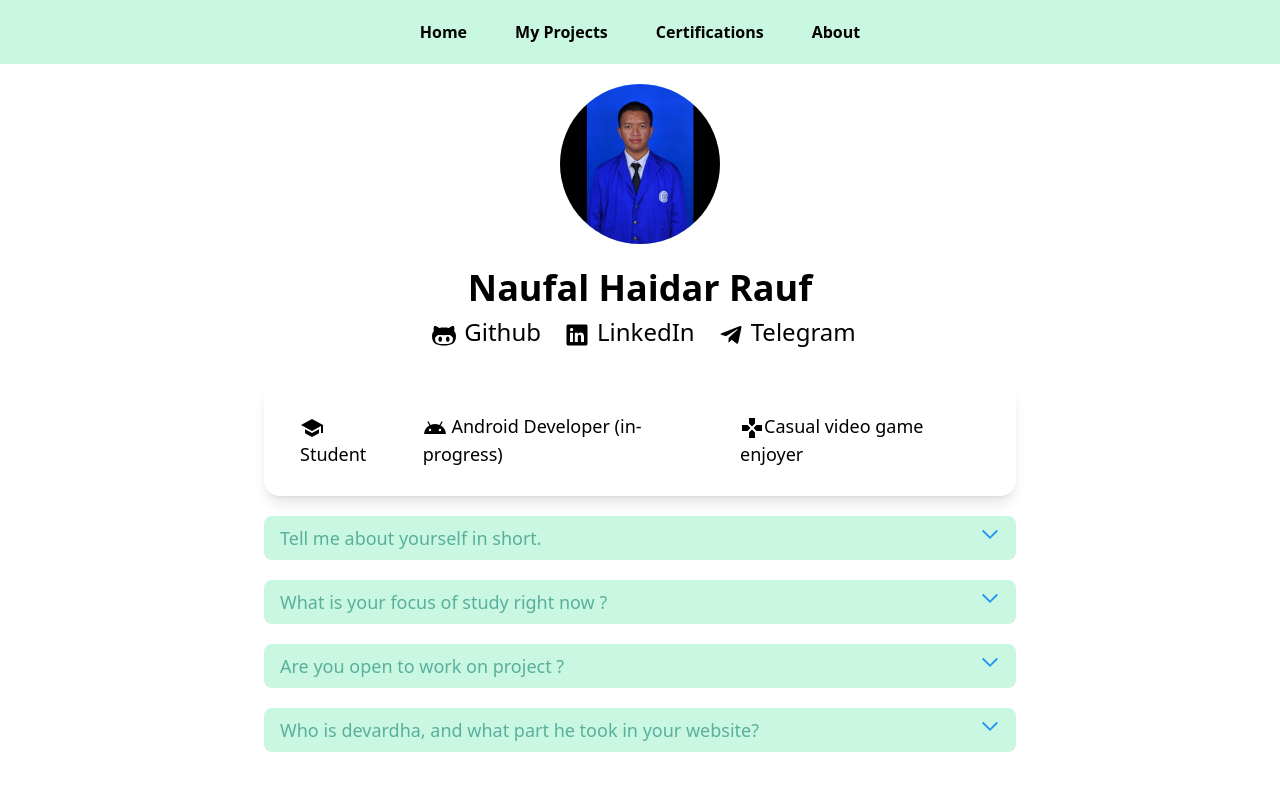
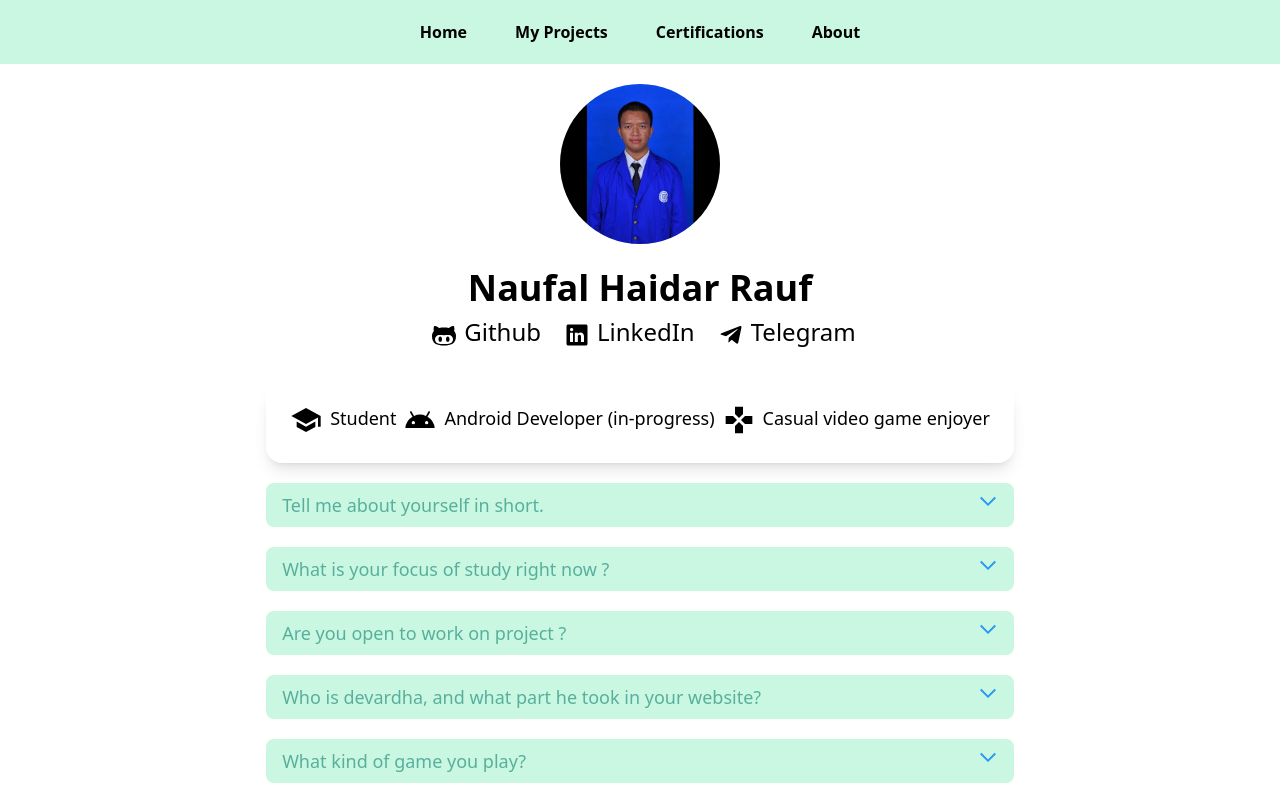
Before and after one commit to naufalHaidar12342/kanalgame-nextjs, a Next.js app: page /about-me in a window 1280 px wide. Shown: the top 800 px of the page. Built offline with nearby package versions, Linux system fonts and the light colour scheme.

Commit message:
merapikan tampilan tiap post pada index

```diff
--- a/components/PostCreatedDate.jsx
+++ b/components/PostCreatedDate.jsx
@@ -4,11 +4,13 @@ import { IoCalendarNumberSharp } from "react-icons/io5";
 export default function PostCreatedDate({ posts }) {
 	const formattedDatePattern = "dd MMMM yyyy HH:mm OOOO";
 	return (
-		<h4 className="font-light text-lg my-auto font-mono">
-			<IoCalendarNumberSharp className="inline-block mr-2 w-6 h-6" />
-			{format(new Date(posts.createdAt), formattedDatePattern, {
-				locale: id,
-			})}
-		</h4>
+		<div className="mt-2 items-center">
+			<h4 className="text-md">
+				<IoCalendarNumberSharp className="inline-block mr-2 w-6 h-6" />
+				{format(new Date(posts.createdAt), formattedDatePattern, {
+					locale: id,
+				})}
+			</h4>
+		</div>
 	);
 }
--- /dev/null
+++ b/components/TabsNavigation.jsx
@@ -0,0 +1,22 @@
+import { Tab } from "@headlessui/react";
+import { useState } from "react";
+import Link from "next/link";
+import listOfMenu from "../data/list-of-menu.json";
+export default function TabsNavigation() {
+	return (
+		<div className="w-full h-16 fixed top-0">
+			<Tab.Group as={"div"}>
+				<Tab.List as="div">
+					{listOfMenu.map((menuName, menuNameIndex) => {
+						<Tab as="div" key={menuNameIndex}>
+							<Link href={menuName.path} passHref={true}>
+								<a>{menuName.label}</a>
+							</Link>
+						</Tab>;
+					})}
+				</Tab.List>
+			</Tab.Group>
+			<nav className=""></nav>
+		</div>
+	);
+}
--- a/data/list-of-qna.json
+++ b/data/list-of-qna.json
@@ -1,7 +1,7 @@
 [
 	{
 		"question": "Tell me about yourself in short.",
-		"answer": "I'm a final year student, majoring at Informatics Engineering. 1 year of experience playing around Android development"
+		"answer": "I'm a final year student, majoring at Informatics Engineering. 1 year of experience in Android development with 6 months of it using Kotlin as recommended language in Android development."
 	},
 	{
 		"question": "What is your focus of study right now ?",
@@ -14,5 +14,9 @@
 	{
 		"question": "Who is devardha, and what part he took in your website?",
 		"answer": "devardha is the GitHub username for my friend, Ardha Yudhatama. He is the one teaching me how to build this website using Next.js + Tailwind CSS + Graph CMS (Hygraph). You can say most of this website functionality run well thanks to his teaching. I'm the one who build the concept and pick the data. Currently, he (devardha) is working at VISKA"
+	},
+	{
+		"question": "What kind of game you play?",
+		"answer": "Mainly Tom Clancy's The Division 2, Warframe, some Minecraft on the side"
 	}
 ]
--- a/pages/about-me.jsx
+++ b/pages/about-me.jsx
@@ -57,23 +57,24 @@ export default function AboutMe() {
 
 					<div className="mx-auto rounded-2xl bg-white p-2 max-w-3xl my-5">
 						<div className="rounded-2xl shadow-lg mt-2 p-5 w-full">
-							<ul className="text-lg md:inline-flex items-center">
-								<li className="mx-2 p-2">
-									<h4>
-										<MdSchool className="inline-block w-6 h-6" /> Student
-									</h4>
+							<ul className="text-lg md:inline-flex justify-center w-full">
+								<li className="px-1 ">
+									<div className="inline-flex">
+										<MdSchool className=" w-8 h-8 mr-2" />
+										<h4>Student</h4>
+									</div>
 								</li>
-								<li className="mx-2 p-2">
-									<h4>
-										<MdOutlineAndroid className="inline-block w-6 h-6" />{" "}
-										Android Developer (in-progress)
-									</h4>
+								<li className="px-1">
+									<div className="inline-flex">
+										<MdOutlineAndroid className="w-8 h-8 mr-2" />
+										<h4>Android Developer (in-progress)</h4>
+									</div>
 								</li>
-								<li className="mx-2 p-2">
-									<h4>
-										<MdGames className="inline-block w-6 h-6" />
-										Casual video game enjoyer
-									</h4>
+								<li className="px-1">
+									<div className="inline-flex">
+										<MdGames className="w-8 h-8 mr-2" />
+										<h4>Casual video game enjoyer</h4>
+									</div>
 								</li>
 							</ul>
 						</div>
--- a/pages/index.jsx
+++ b/pages/index.jsx
@@ -52,21 +52,25 @@ export default function Home({ posts }) {
 								/>
 							</div>
 							<div className="px-5 my-auto group-hover:text-black">
-								<h4 className="mb-2 leading-6 font-semibold">
+								<div className="my-2">
+									<h3 className="leading-6 font-semibold text-xl">
 										{blogPost.title}
-								</h4>
-								<PostCreatedDate posts={blogPost} />
-
-								<p className="font-medium">{blogPost.excerpt}</p>
+									</h3>
+								</div>
+								<div className="my-2">
 									<ul className="">
 										{blogPost.tags.map((tagPost, index) => (
-										<li className="text-black py-2 inline-block" key={index}>
-											<a className="mx-2 py-2 px-3 bg-white rounded-2xl group-hover:bg-slate-500 group-hover:text-slate-50 font-medium ">
+											<li className=" py-2 inline-block mx-1 my-2" key={index}>
+												<a className="p-3 bg-white text-black rounded-xl group-hover:bg-slate-500 group-hover:text-slate-50 font-medium ">
 													{tagPost}
 												</a>
 											</li>
 										))}
 									</ul>
+								</div>
+								<PostCreatedDate posts={blogPost} />
+								<p className="font-medium text-lg mt-2">{blogPost.excerpt}</p>
+
 								<div className="py-5">
 									<Link href={`/my-blog/${blogPost.slug}`} passHref={true}>
 										<a className="inline-block px-6 py-2 border-2 border-white text-white font-semibold text-sm leading-tight uppercase rounded-2xl focus:outline-none focus:ring-0 transition duration-150 ease-in-out  group-hover:text-slate-50 group-hover:font-semibold bg-slate-500">
```
Lines whose indentation alone changed are shown as unchanged.
